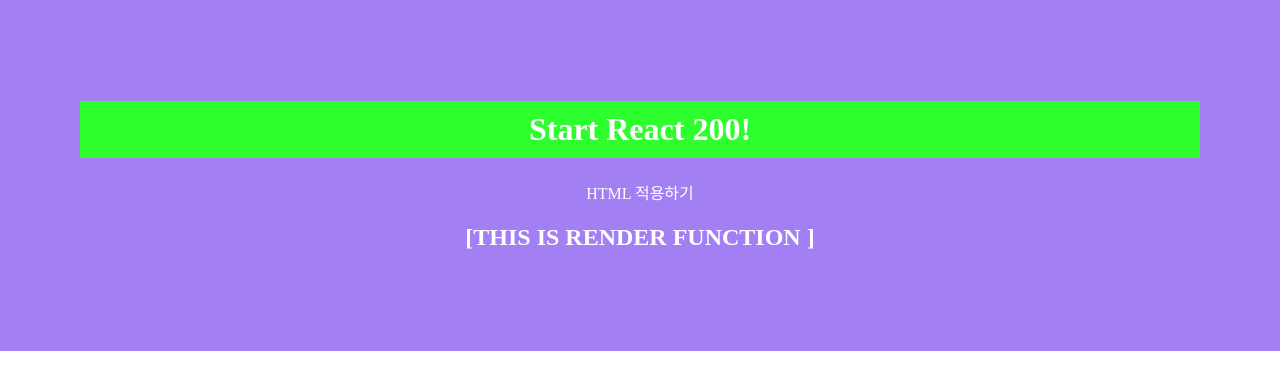
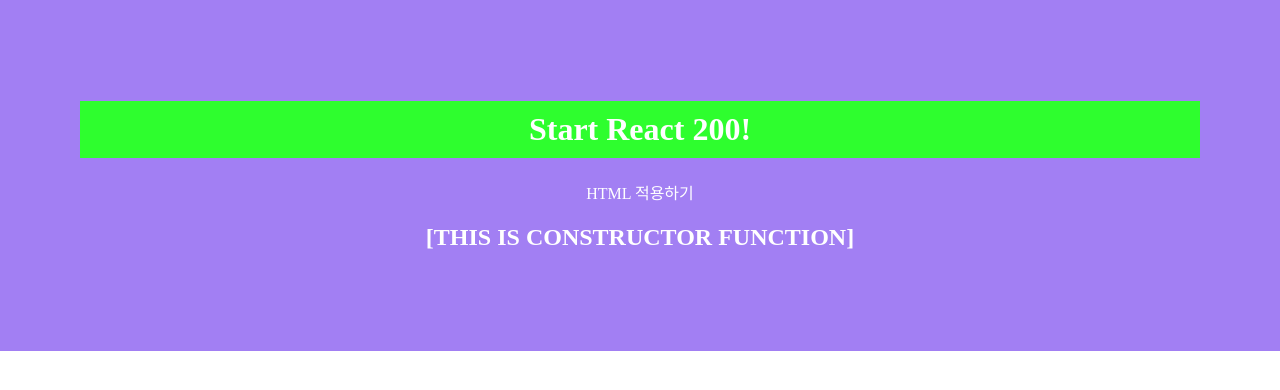
Before and after one commit to prsn-ts/react200, a React (Create React App) app: page / in a window 1280 px wide. Shown: the top 390 px of the page. Built offline with nearby package versions, Linux system fonts and the light colour scheme.

Commit message:
생명주기 함수인 constructor()에 대해(입문 005)

```diff
--- a/src/App.js
+++ b/src/App.js
@@ -1,7 +1,6 @@
-import logo from './logo.svg';
 import React from 'react';
 import './App.css';
-import LifecycleEx from './R004_LifecycleEx'
+import LifecycleEx from './R005_LifecycleEx'
 
 function App() {
   return (
--- /dev/null
+++ b/src/R005_LifecycleEx.js
@@ -0,0 +1,18 @@
+import React, { Component } from 'react'
+
+class R005_LifecycleEx extends Component {
+    constructor(props) {
+        super(props);
+        this.state = {};
+        console.log('1, constructor Call');
+    }
+
+    render() {
+        console.log('3. render Call');
+        return (
+            <h2>[THIS IS CONSTRUCTOR FUNCTION]</h2>
+        )
+    }
+}
+
+export default R005_LifecycleEx;
```
